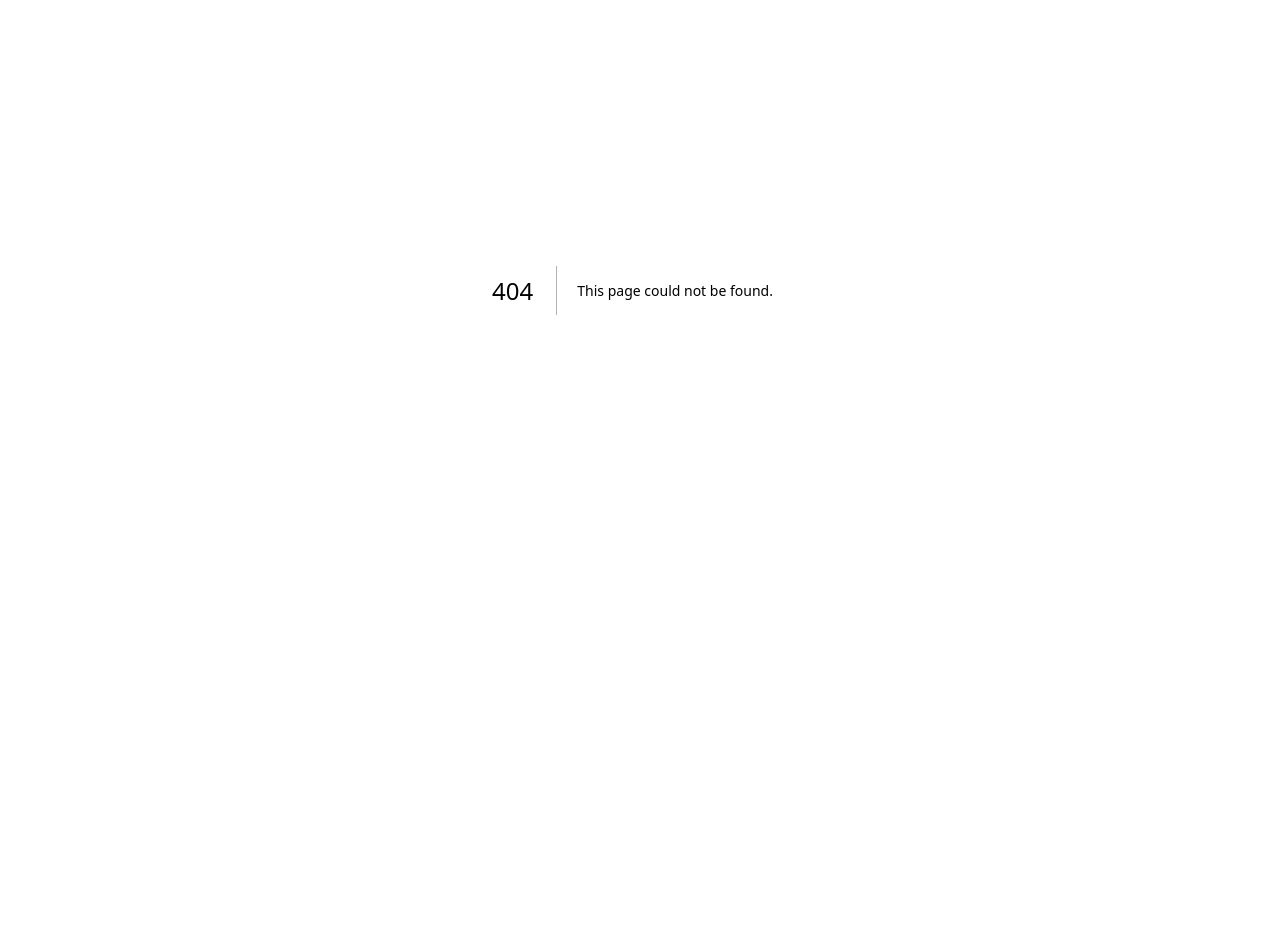
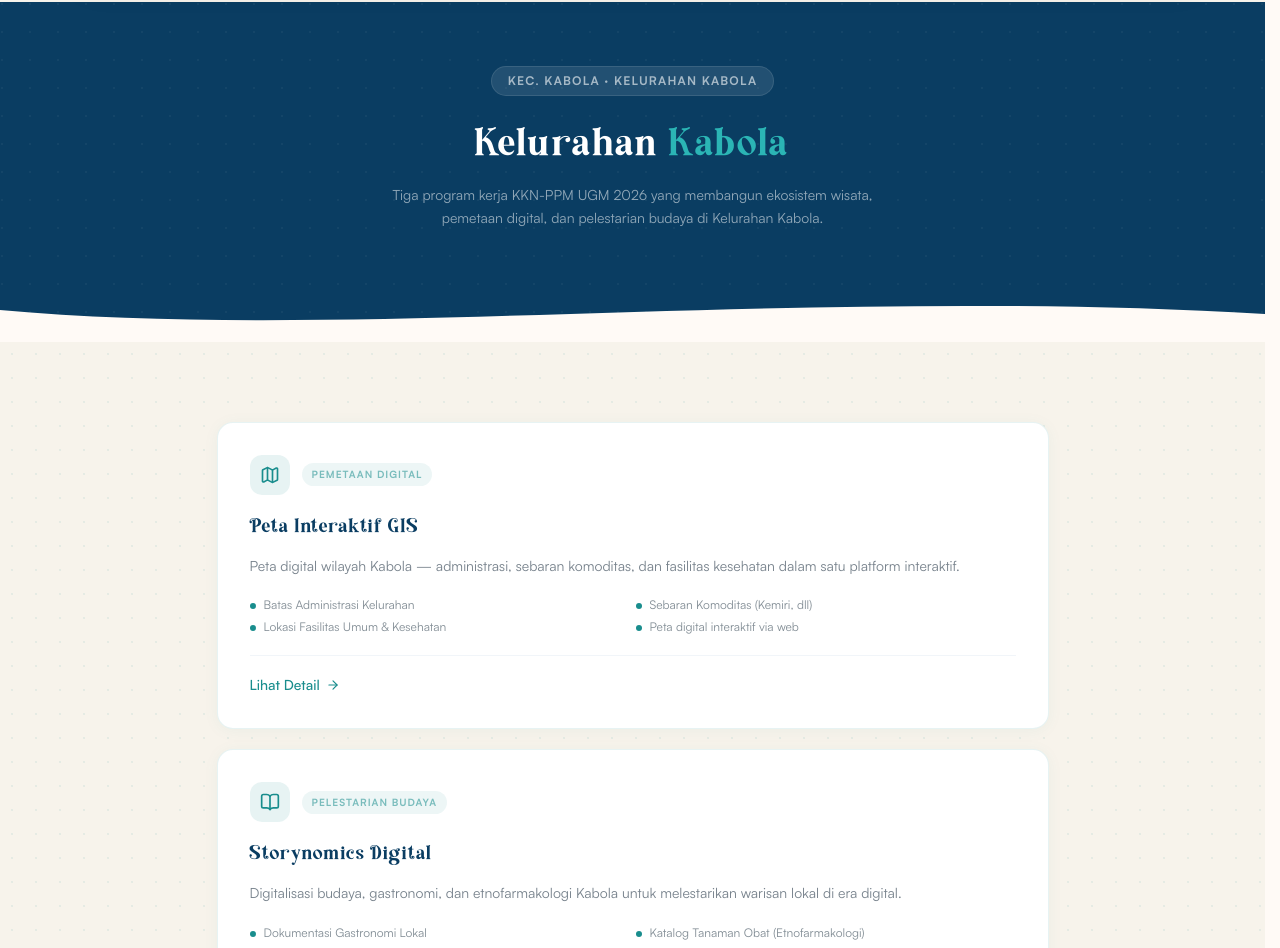
Before and after one commit to alorcaritakknugm/kabola-digital-hub, a Next.js app: page /kelurahan-kabola in a window 1280 px wide. Before the commit this address had no page. Shown: the part 110-1058 px from the top of the page. Before the commit the page ends 800 px from the top, so only its background shows below. Built offline with nearby package versions, Linux system fonts and the light colour scheme.

Commit message:
feat: implement navigation and footer components with new Kelurahan Kabola page

```diff
--- /dev/null
+++ b/app/kelurahan-kabola/page.tsx
@@ -0,0 +1,129 @@
+"use client";
+
+import Navbar from "@/components/Navbar";
+import Footer from "@/components/Footer";
+import { motion } from "framer-motion";
+import { Map, BookOpen, Compass, ArrowRight } from "lucide-react";
+import Link from "next/link";
+
+const programs = [
+  {
+    icon: Map,
+    title: "Peta Interaktif GIS",
+    tag: "Pemetaan Digital",
+    desc: "Peta digital wilayah Kabola — administrasi, sebaran komoditas, dan fasilitas kesehatan dalam satu platform interaktif.",
+    features: [
+      "Batas Administrasi Kelurahan",
+      "Sebaran Komoditas (Kemiri, dll)",
+      "Lokasi Fasilitas Umum & Kesehatan",
+      "Peta digital interaktif via web",
+    ],
+    href: "/peta",
+  },
+  {
+    icon: BookOpen,
+    title: "Storynomics Digital",
+    tag: "Pelestarian Budaya",
+    desc: "Digitalisasi budaya, gastronomi, dan etnofarmakologi Kabola untuk melestarikan warisan lokal di era digital.",
+    features: [
+      "Dokumentasi Gastronomi Lokal",
+      "Katalog Tanaman Obat (Etnofarmakologi)",
+      "Cerita Rakyat (Folklore) Kabola",
+      "Akses mudah untuk edukasi",
+    ],
+    href: "/storynomics",
+  },
+  {
+    icon: Compass,
+    title: "Wisata & Reservasi",
+    tag: "Pariwisata Terintegrasi",
+    desc: "Katalog paket wisata tematik Kabola dengan sistem reservasi langsung ke Pokdarwis via WhatsApp.",
+    features: [
+      "Katalog Destinasi Wisata",
+      "Paket Tour Tematik",
+      "Integrasi Reservasi WhatsApp",
+      "Informasi fasilitas & aksesibilitas",
+    ],
+    href: "/wisata",
+  },
+];
+
+export default function KelurahanKabola() {
+  return (
+    <main className="min-h-screen bg-sand pt-28">
+      <Navbar />
+
+      {/* Hero */}
+      <section className="relative bg-forest pt-16 pb-28 overflow-hidden">
+        <div className="absolute inset-0 opacity-[0.04]" style={{ backgroundImage: "radial-gradient(circle at 2px 2px, white 1px, transparent 0)", backgroundSize: "28px 28px" }} />
+        <div className="container mx-auto px-4 md:px-8 max-w-3xl relative z-10 text-center">
+          <motion.div initial={{ opacity: 0, y: 20 }} animate={{ opacity: 1, y: 0 }} transition={{ duration: 0.6 }}>
+            <span className="inline-block bg-white/10 text-white/60 text-xs font-bold tracking-widest uppercase px-4 py-1.5 rounded-full mb-6 border border-white/10">
+              Kec. Kabola · Kelurahan Kabola
+            </span>
+            <h1 className="font-title text-4xl md:text-5xl text-white mb-4">
+              Kelurahan <span className="text-kabola-teal-light">Kabola</span>
+            </h1>
+            <p className="text-white/55 max-w-lg mx-auto text-sm leading-relaxed">
+              Tiga program kerja KKN-PPM UGM 2026 yang membangun ekosistem wisata, pemetaan digital, dan pelestarian budaya di Kelurahan Kabola.
+            </p>
+          </motion.div>
+        </div>
+        <div className="absolute bottom-0 left-0 right-0">
+          <svg viewBox="0 0 1440 80" preserveAspectRatio="none" className="w-full h-16">
+            <path d="M0,40 C400,80 900,10 1440,45 L1440,80 L0,80 Z" fill="#FFFAF6" />
+          </svg>
+        </div>
+      </section>
+
+      {/* Programs */}
+      <section className="py-16 md:py-20 dot-pattern">
+        <div className="container mx-auto px-4 md:px-8 max-w-4xl space-y-5">
+          {programs.map((prog, i) => (
+            <motion.div
+              key={i}
+              initial={{ opacity: 0, y: 20 }}
+              animate={{ opacity: 1, y: 0 }}
+              transition={{ duration: 0.5, delay: i * 0.1 }}
+              className="bg-white rounded-2xl border border-kabola-teal/10 shadow-[0_2px_16px_rgba(25,141,141,0.05)] p-6 md:p-8"
+            >
+              <div className="flex items-center gap-3 mb-4">
+                <div className="w-10 h-10 rounded-xl bg-kabola-teal/10 flex items-center justify-center">
+                  <prog.icon className="w-5 h-5 text-kabola-teal" />
+                </div>
+                <span className="text-[10px] font-bold tracking-widest uppercase text-kabola-teal/55 bg-kabola-teal/8 px-2.5 py-1 rounded-full">
+                  {prog.tag}
+                </span>
+              </div>
+              <h3 className="font-title text-xl md:text-2xl text-forest mb-3">{prog.title}</h3>
+              <p className="text-earth/60 text-sm leading-relaxed mb-5">{prog.desc}</p>
+              <ul className="grid grid-cols-1 sm:grid-cols-2 gap-1.5 mb-5">
+                {prog.features.map((f, fi) => (
+                  <li key={fi} className="flex items-start gap-2 text-xs text-earth/55">
+                    <div className="w-1.5 h-1.5 rounded-full bg-kabola-teal mt-1.5 flex-shrink-0" />
+                    {f}
+                  </li>
+                ))}
+              </ul>
+
+              <div className="pt-4 border-t border-slate-100">
+                <Link href={prog.href} className="inline-flex items-center gap-1.5 text-sm text-kabola-teal hover:text-kabola-teal-dark transition-colors font-medium">
+                  Lihat Detail <ArrowRight className="w-3.5 h-3.5" />
+                </Link>
+              </div>
+            </motion.div>
+          ))}
+
+          <div className="text-center pt-8">
+            <Link href="/" className="inline-flex items-center gap-2 text-sm text-kabola-teal hover:text-kabola-teal-dark transition-colors font-medium">
+              <ArrowRight className="w-4 h-4 rotate-180" />
+              Kembali ke Beranda
+            </Link>
+          </div>
+        </div>
+      </section>
+
+      <Footer />
+    </main>
+  );
+}
--- a/components/Footer.tsx
+++ b/components/Footer.tsx
@@ -11,7 +11,7 @@ const exploreLinks = [
 
 const aboutLinks = [
   { label: "Tentang Kecamatan Kabola", href: "/#tentang" },
-  { label: "Kelurahan Kabola", href: "/#tentang" },
+  { label: "Kelurahan Kabola", href: "/kelurahan-kabola" },
   { label: "Desa Pante Deere", href: "/pante-deere" },
   { label: "Hubungi Kami", href: "/#kontak" },
 ];
--- a/components/Navbar.tsx
+++ b/components/Navbar.tsx
@@ -19,7 +19,7 @@ const navItems: NavItem[] = [
   {
     label: "Tentang",
     children: [
-      { label: "Kelurahan Kabola", href: "/#tentang" },
+      { label: "Kelurahan Kabola", href: "/kelurahan-kabola" },
       { label: "Desa Pante Deere", href: "/pante-deere" },
     ],
   },
```
